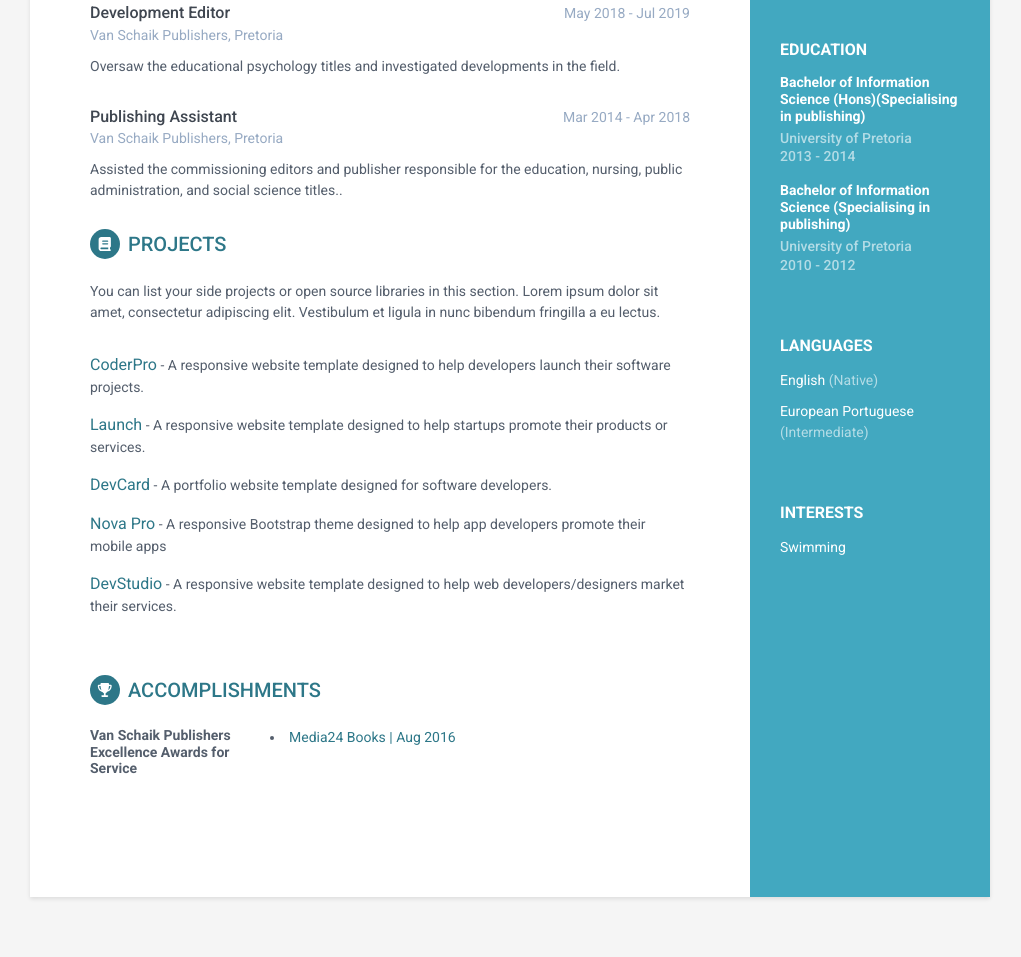
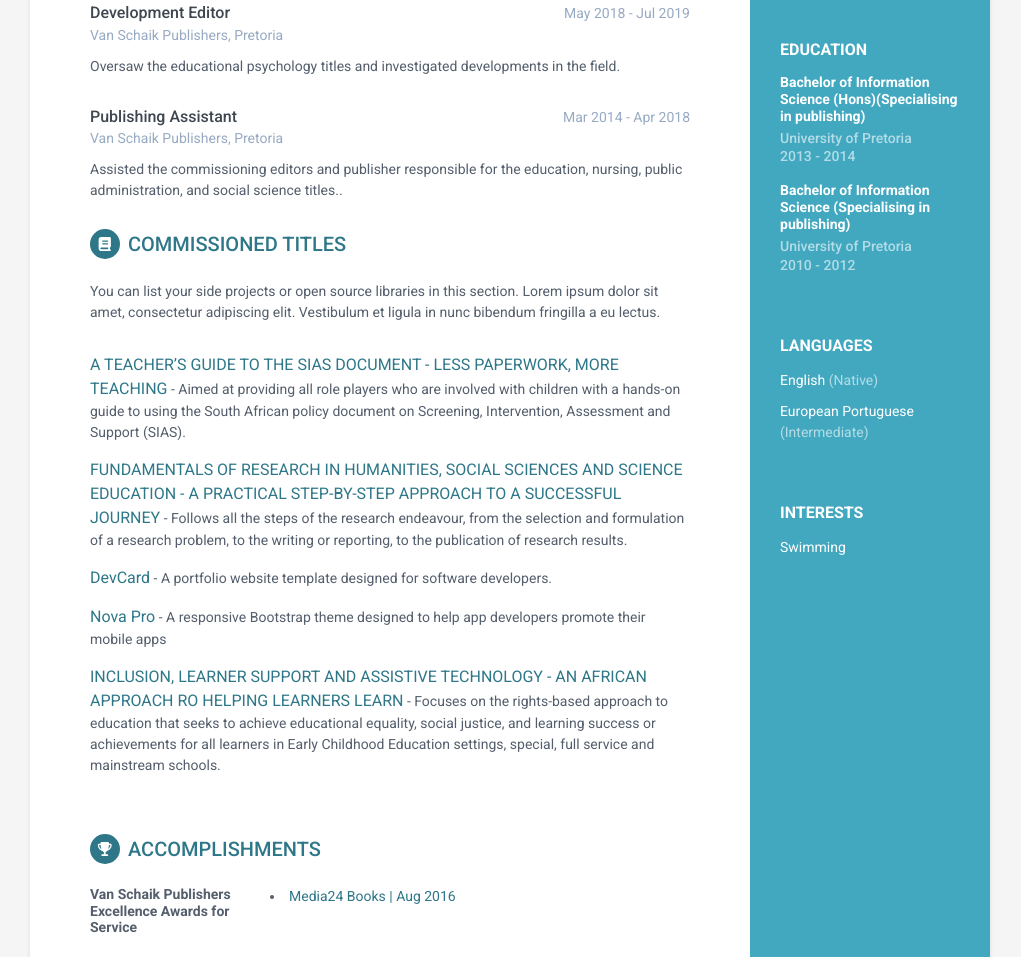
Before and after one commit to Cussius/cv, a plain HTML site: page index.html in a window 1280 px wide. Shown: the part 583-1540 px from the top of the page, without its empty margins (130-1151 px from the left). Drawn offline with Linux system fonts and the light colour scheme.

Commit message:
Updated projects
Updated projects

```diff
--- a/index.html
+++ b/index.html
@@ -158,16 +158,16 @@
             </section><!--//section-->
 
             <section class="section projects-section">
-                <h2 class="section-title"><span class="icon-holder"><i class="fa-solid fa-book"></i></span>Projects</h2>
+                <h2 class="section-title"><span class="icon-holder"><i class="fa-solid fa-book"></i></span>Commissioned Titles</h2>
                 <div class="intro">
                     <p>You can list your side projects or open source libraries in this section. Lorem ipsum dolor sit amet, consectetur adipiscing elit. Vestibulum et ligula in nunc bibendum fringilla a eu lectus.</p>
                 </div><!--//intro-->
                 <div class="item">
-                    <span class="project-title"><a href="https://themes.3rdwavemedia.com/bootstrap-templates/startup/coderpro-bootstrap-5-startup-template-for-software-projects/" target="_blank">CoderPro</a></span> - <span class="project-tagline">A responsive website template designed to help developers launch their software projects. </span>
+                    <span class="project-title"><a href="https://vanschaiknet.com/book/view/530" target="_blank">A TEACHER’S GUIDE TO THE SIAS DOCUMENT - LESS PAPERWORK, MORE TEACHING</a></span> - <span class="project-tagline">Aimed at providing all role players who are involved with children with a hands-on guide to using the South African policy document on Screening, Intervention, Assessment and Support (SIAS). </span>
 
                 </div><!--//item-->
                 <div class="item">
-                    <span class="project-title"><a href="https://themes.3rdwavemedia.com/bootstrap-templates/startup/launch-bootstrap-5-template-for-saas-businesses/" target="_blank">Launch</a></span> - <span class="project-tagline">A responsive website template designed to help startups promote their products or services.</span>
+                    <span class="project-title"><a href="https://vanschaiknet.com/book/view/551" target="_blank">FUNDAMENTALS OF RESEARCH IN HUMANITIES, SOCIAL SCIENCES AND SCIENCE EDUCATION - A PRACTICAL STEP-BY-STEP APPROACH TO A SUCCESSFUL JOURNEY</a></span> - <span class="project-tagline">Follows all the steps of the research endeavour, from the selection and formulation of a research problem, to the writing or reporting, to the publication of research results.</span>
                 </div><!--//item-->
                 <div class="item">
                     <span class="project-title"><a href="https://themes.3rdwavemedia.com/bootstrap-templates/resume/devcard-bootstrap-5-vcard-portfolio-template-for-software-developers/" target="_blank">DevCard</a></span> - <span class="project-tagline">A portfolio website template designed for software developers.</span>
@@ -176,8 +176,8 @@
                     <span class="project-title"><a href="https://themes.3rdwavemedia.com/bootstrap-templates/startup/bootstrap-template-for-mobile-apps-nova-pro/" target="_blank">Nova Pro</a></span> - <span class="project-tagline">A responsive Bootstrap theme designed to help app developers promote their mobile apps</span>
                 </div><!--//item-->
                 <div class="item">
-                    <span class="project-title"><a href="http://themes.3rdwavemedia.com/website-templates/responsive-bootstrap-theme-web-development-agencies-devstudio/" target="_blank">DevStudio</a></span> -
-                    <span class="project-tagline">A responsive website template designed to help web developers/designers market their services. </span>
+                    <span class="project-title"><a href="http://themes.3rdwavemedia.com/website-templates/responsive-bootstrap-theme-web-development-agencies-devstudio/" target="_blank">INCLUSION, LEARNER SUPPORT AND ASSISTIVE TECHNOLOGY - AN AFRICAN APPROACH RO HELPING LEARNERS LEARN</a></span> -
+                    <span class="project-tagline">Focuses on the rights-based approach to education that seeks to achieve educational equality, social justice, and learning success or achievements for all learners in Early Childhood Education settings, special, full service and mainstream schools. </span>
                 </div><!--//item-->
             </section><!--//section-->
 
```
